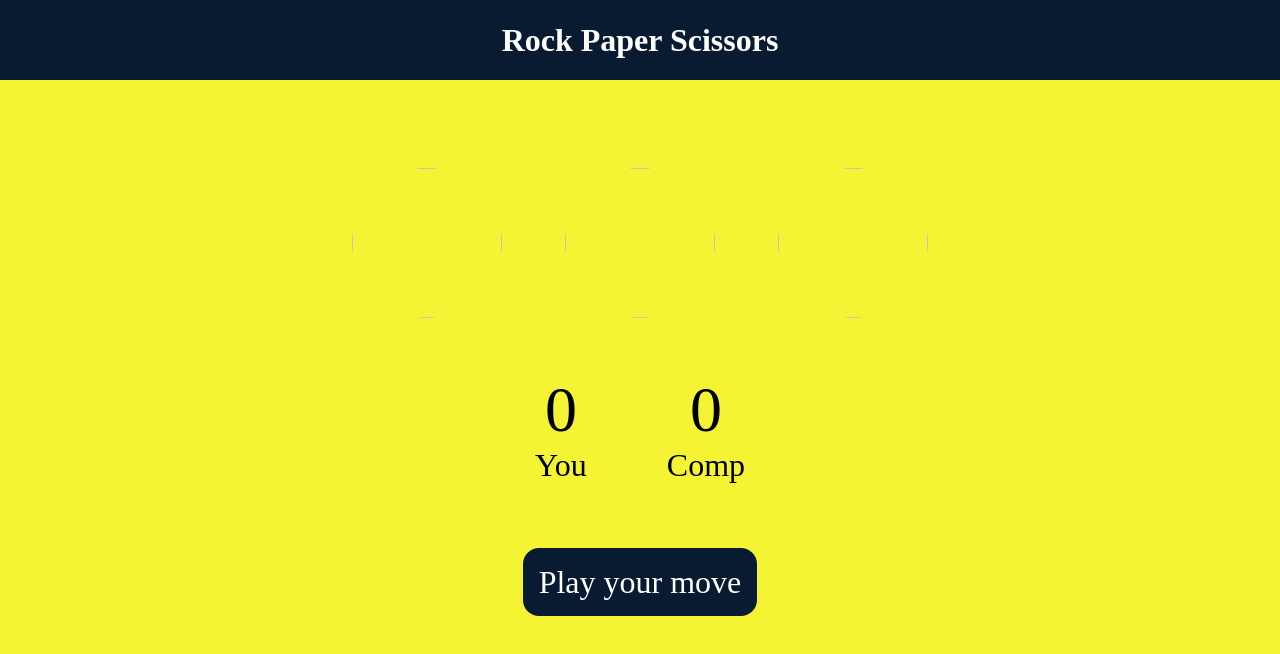
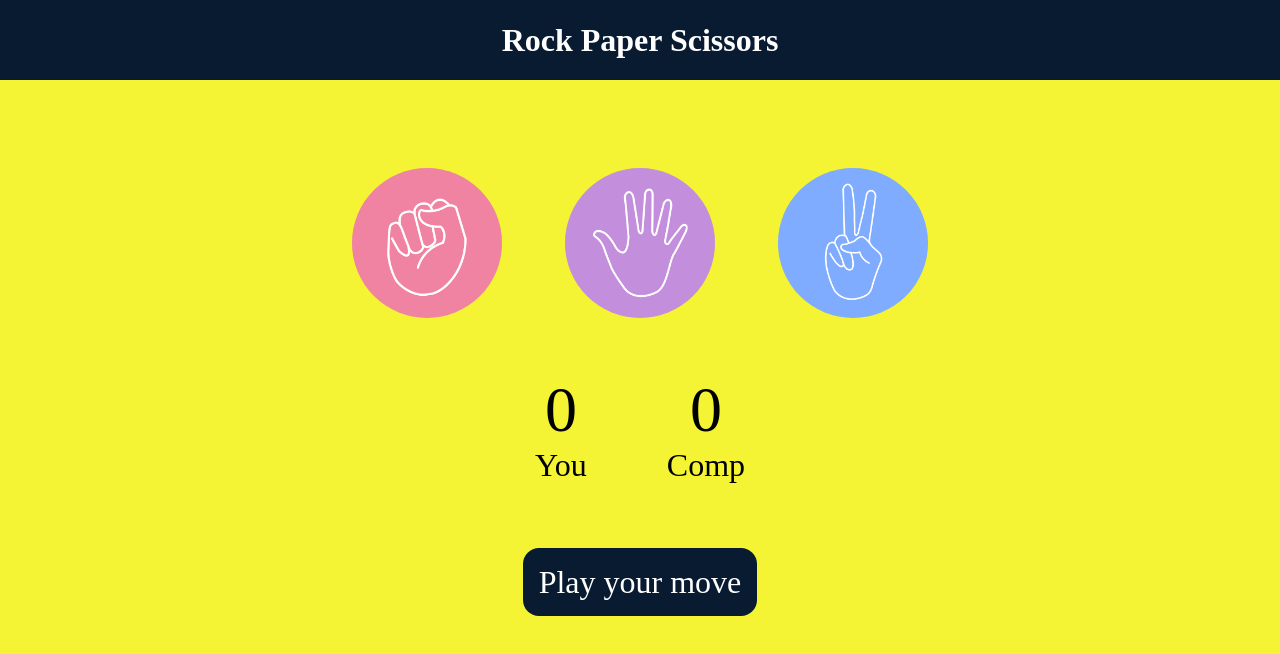
Before and after one commit to Suhani1921/Rock-Paper-Scissor, a plain HTML site: page index.html in a window 1280 px wide. Drawn offline with Linux system fonts and the light colour scheme.

Commit message:
Update index.html

```diff
--- a/index.html
+++ b/index.html
@@ -10,13 +10,13 @@
     <h1>Rock Paper Scissors</h1>
     <div class="choices">
     <div class="choice" id="rock">
-       <img src="./images/rock.png">
+       <img src="./rock.png">
     </div>
     <div class="choice" id="paper">
-        <img src="./images/paper.png">
+        <img src="./paper.png">
      </div>
      <div class="choice" id="scissor">
-        <img src="./images/scissors.png">
+        <img src="./scissors.png">
      </div>
    </div>
      <div class="score-board">
```
